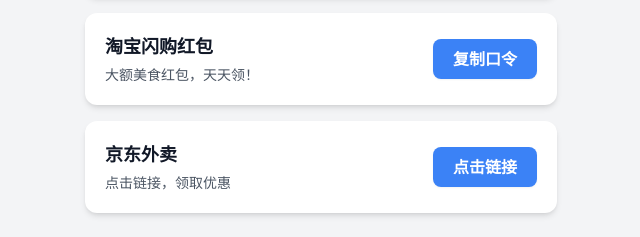
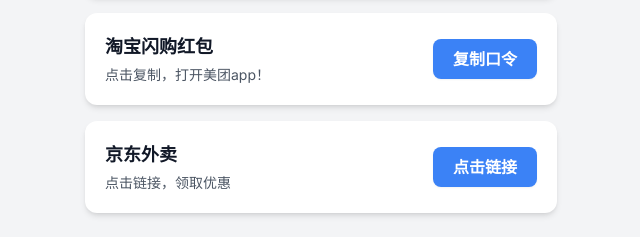
Before and after one commit to AnaWang97/waimaiyouhui, a plain HTML site: page index.html in a window 1280 px wide. Shown: the part 271-508 px from the top of the page, 319-959 px from the left. Drawn offline with nearby package versions, Linux system fonts and the light colour scheme.

Commit message:
Update index.html

```diff
--- a/index.html
+++ b/index.html
@@ -40,7 +40,7 @@
             <div class="bg-white rounded-xl shadow-md p-5 flex items-center justify-between transition transform hover:-translate-y-1">
                 <div>
                     <h3 class="text-lg font-semibold text-gray-900">淘宝闪购红包</h3>
-                    <p class="text-gray-600 text-sm mt-1">大额美食红包，天天领！</p>
+                    <p class="text-gray-600 text-sm mt-1">点击复制，打开美团app！</p>
                 </div>
                 <button onclick="copyLink('【￥7yHC46TPkdW￥/ HU7405, HC46】', this)" class="bg-blue-500 text-white font-semibold px-5 py-2 rounded-lg shadow-sm hover:bg-blue-600 transition-colors duration-300 flex-shrink-0">
                     复制口令
```
